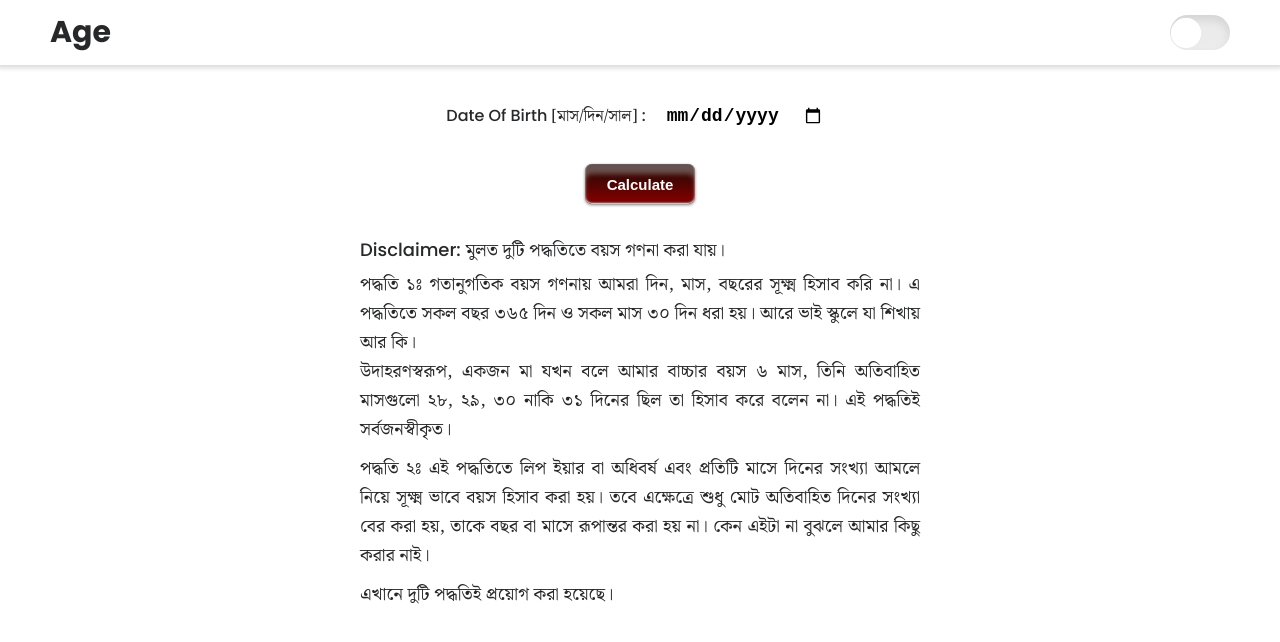
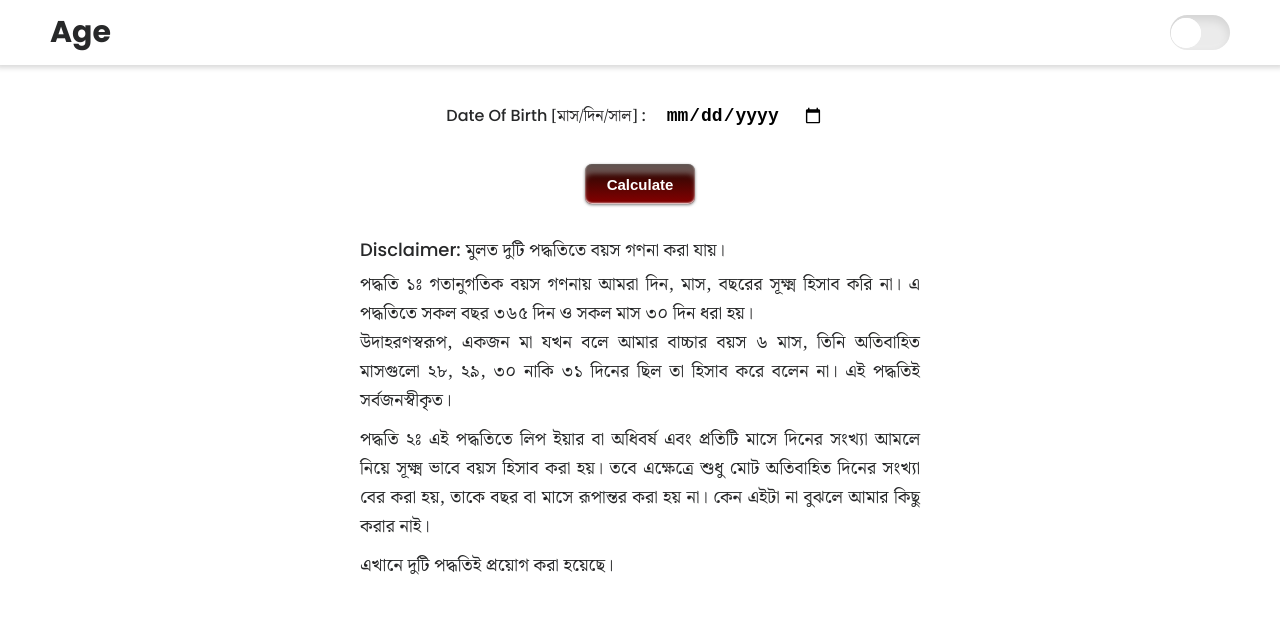
Before and after one commit to sabb002/Age, a React (Vite) app: page / in a window 1280 px wide. Shown: the top 642 px of the page. Built offline with nearby package versions, Linux system fonts and the light colour scheme.

Commit message:
minor changes

```diff
--- a/src/components/Input.jsx
+++ b/src/components/Input.jsx
@@ -48,6 +48,7 @@ export default function Input({ setDob, disc, shrink, setShrink, calculate }) {
 				</label>
 				<input
 					type="date"
+					placeholder="Date"
 					className={limit ? "limit" : null}
 					onChange={getDOB}
 				/>
@@ -86,8 +87,7 @@ export default function Input({ setDob, disc, shrink, setShrink, calculate }) {
 					মুলত দুটি পদ্ধতিতে বয়স গণনা করা যায়।
 					<div>
 						পদ্ধতি ১ঃ গতানুগতিক বয়স গণনায় আমরা দিন, মাস, বছরের সূক্ষ্ম হিসাব করি
-						না। এ পদ্ধতিতে সকল বছর ৩৬৫ দিন ও সকল মাস ৩০ দিন ধরা হয়। আরে ভাই
-						স্কুলে যা শিখায় আর কি।
+						না। এ পদ্ধতিতে সকল বছর ৩৬৫ দিন ও সকল মাস ৩০ দিন ধরা হয়।
 						<br /> উদাহরণস্বরূপ, একজন মা যখন বলে আমার বাচ্চার বয়স ৬ মাস, তিনি
 						অতিবাহিত মাসগুলো ২৮, ২৯, ৩০ নাকি ৩১ দিনের ছিল তা হিসাব করে বলেন না।
 						এই পদ্ধতিই সর্বজনস্বীকৃত।
```
Also changed, not shown: firebase.json (deleted), 1 other file (tests, documents, lock files or other folders).
